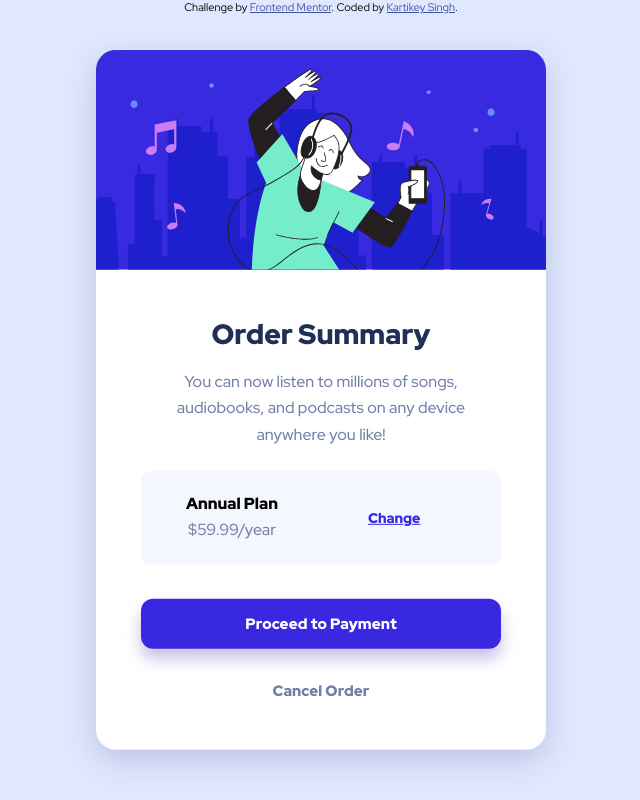
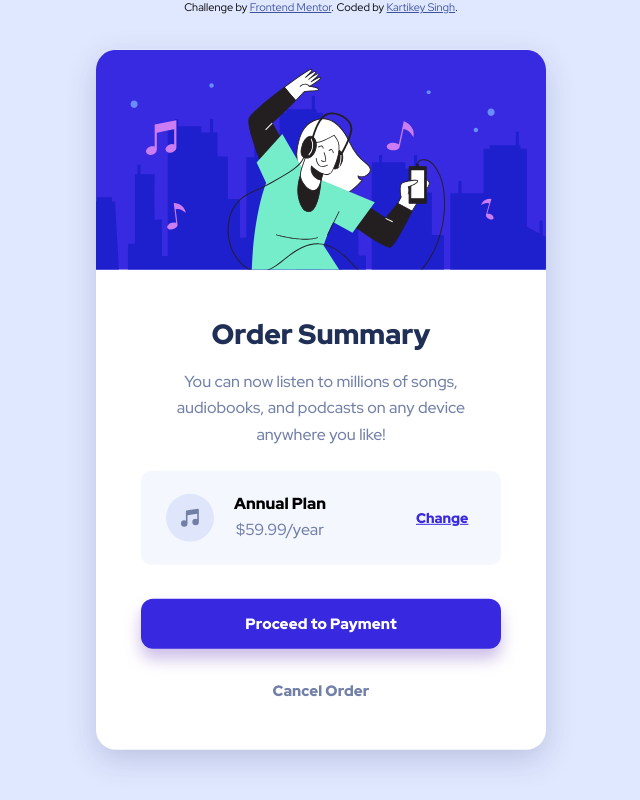
Before and after one commit to noiceee/order-summary-component-challenge, a plain HTML site: page index.html in a window 1280 px wide. Shown: the whole page, without its empty margins (319-959 px from the left). Drawn offline with Linux system fonts and the light colour scheme; the site is published under a folder, as on GitHub Pages, so addresses that start at the root find nothing.

Commit message:
Update index.html

```diff
--- a/index.html
+++ b/index.html
@@ -30,7 +30,7 @@
     </p>
     <div class="ise-negative-margin">
       <div class="annual-plan-box">
-        <img src="/images/icon-music.svg" alt="">
+        <img src="images/icon-music.svg" alt="">
         <div class="col-2">
           <h3>Annual Plan</h3>
           <p>$59.99/year</p>
```
